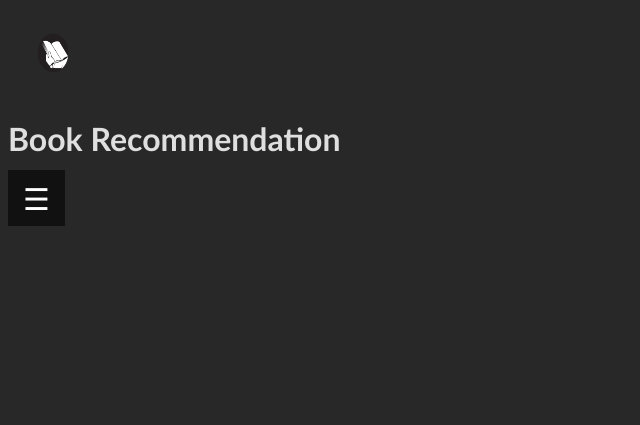
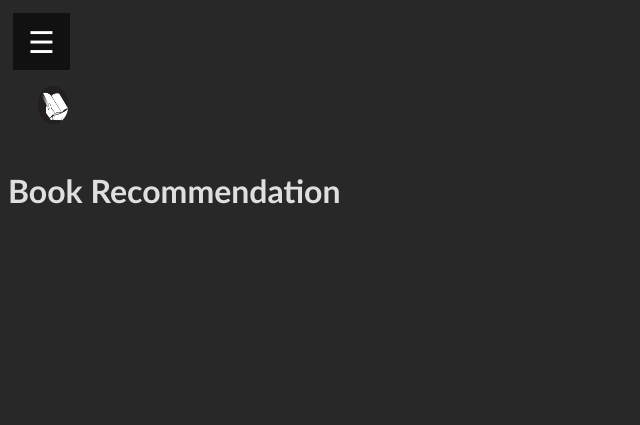
Before and after one commit to jchefdeville/books-recommendations, a Flask app: page /users/ in a window 1280 px wide. Shown: the top 425 px of the page, without its empty margins (0-640 px from the left). Run offline with Flask 3, Linux system fonts and the light colour scheme; parts of the project's set-up code (start-up, migrations or seed data) failed here and were passed over.

Commit message:
modified header and nav

```diff
--- a/static/styles.css
+++ b/static/styles.css
@@ -2,7 +2,7 @@ body{
     background-color: #282828;
     color: #dfdfdf;
     list-style: none;
-    font-family: 'Gill Sans', 'Gill Sans MT', Calibri, 'Trebuchet MS', sans-serif
+    font-family: 'Gill Sans', 'Gill Sans MT', Calibri, 'Trebuchet MS', sans-serif;
 }
 
 a{
@@ -125,11 +125,16 @@ a{
 
 
 /* Menu Burger */
+header {
+    margin-top: 10px;
+}
+
+
 .sidenav {
     height: 100%;
     width: 0;
     position: fixed;
-    z-index: 1;
+    z-index: 1000;
     top: 0;
     left: 0;
     background-color: #111;
@@ -166,6 +171,10 @@ a{
     color: white;
     padding: 10px 15px;
     border: none;
+    position: fixed; /* Fix the button to the viewport */
+    z-index: 100; /* Ensure it stays above other elements */
+    top: 13px; /* Adjust top position as needed */
+    left: 13px; /* Adjust left position as needed */
 }
 
 .openbtn:hover {
@@ -175,3 +184,8 @@ a{
 .sidenav.active {
     width: 250px; /* set width when active */
 }
+
+header {
+    margin-top: 40px; /* Adjust this value based on the height of the .openbtn */
+    padding-top: 20px; /* Optional: Add some padding for better spacing */
+}
```
